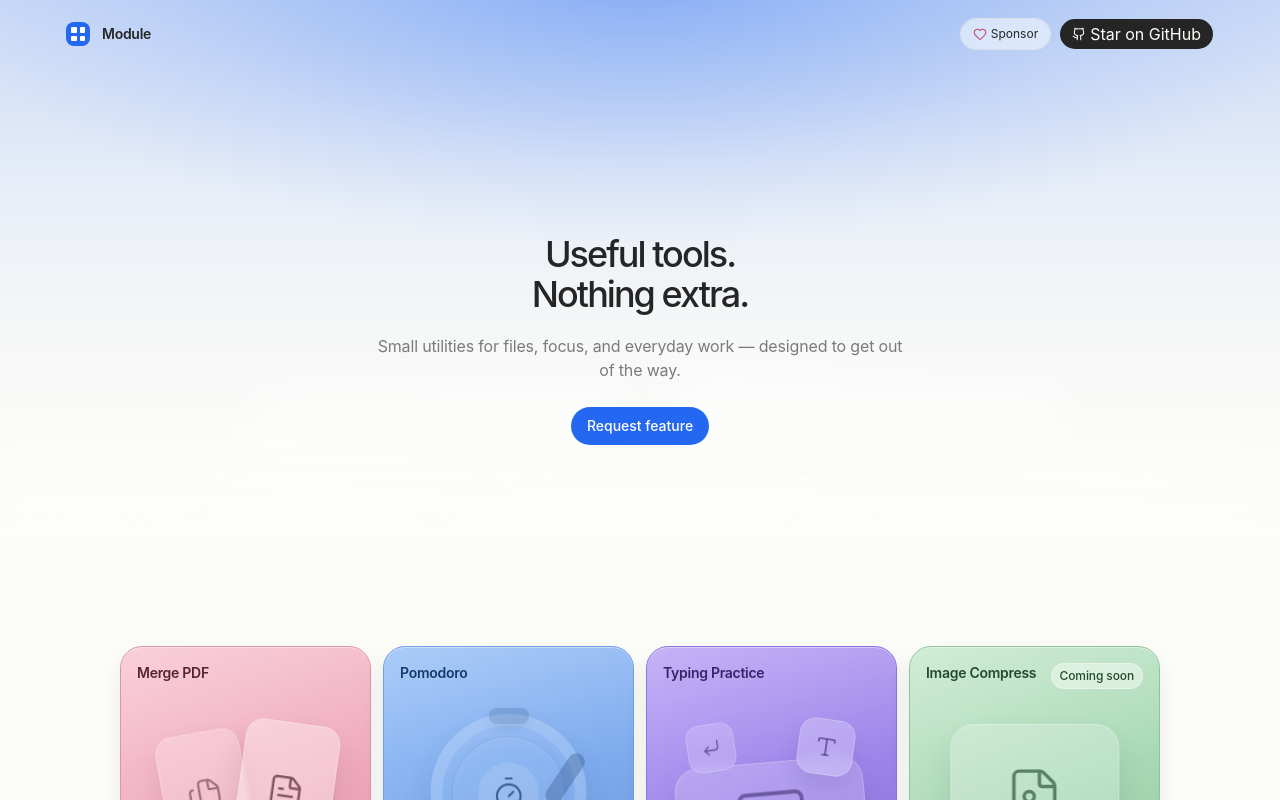
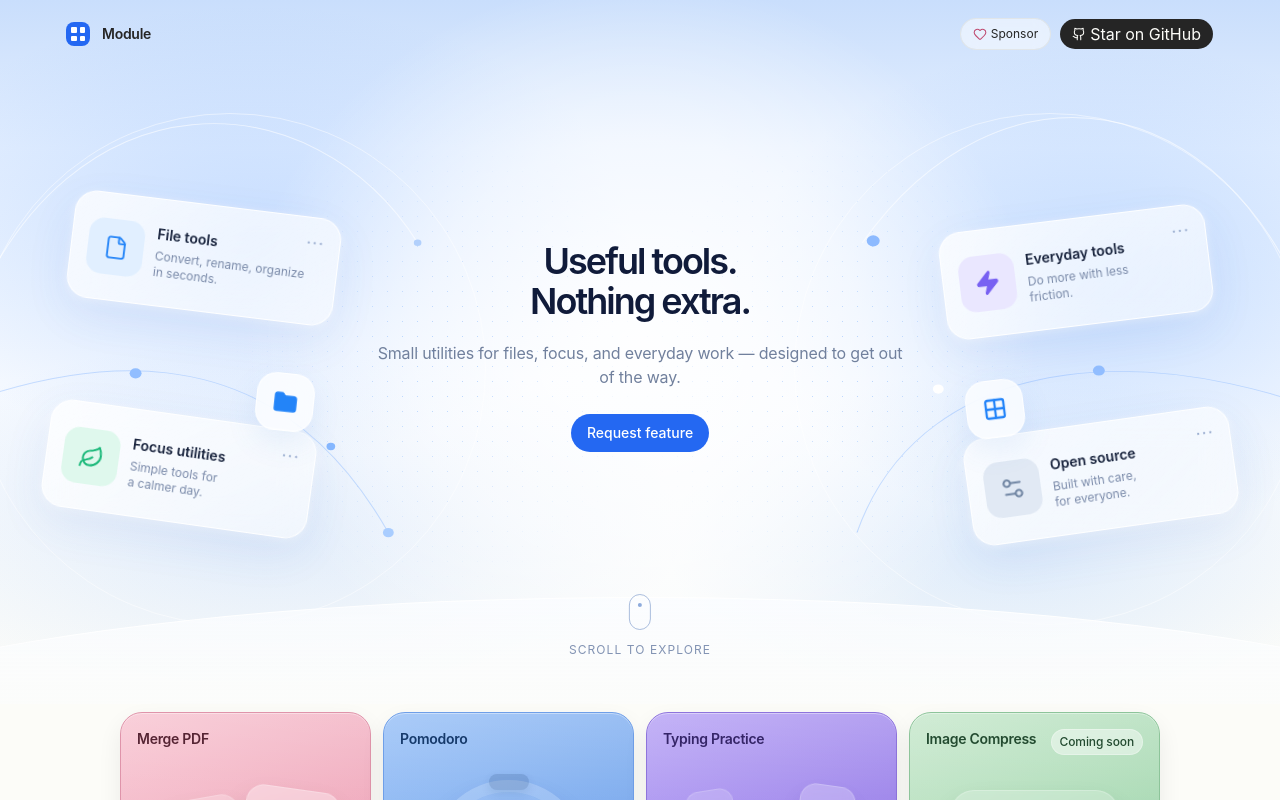
Before and after one commit to howlil/modu-app, a SvelteKit app: page / in a window 1280 px wide. Shown: the top 800 px of the page. Built offline with nearby package versions, Linux system fonts and the light colour scheme.

Commit message:
feat: render glass orbit hero on homepage

```diff
--- a/src/routes/+page.svelte
+++ b/src/routes/+page.svelte
@@ -1,5 +1,5 @@
 <script lang="ts">
-  import FeatureRequestDialog from '#lib/components/FeatureRequestDialog.svelte';
+  import HomeHero from '#lib/components/HomeHero.svelte';
   import ToolCard from '#lib/components/ToolCard.svelte';
   import { modules } from '#lib/platform/registry/modules.ts';
   import type { ModuleDefinition } from '#lib/platform/registry/types.ts';
@@ -17,31 +17,7 @@
   <meta name="description" content="Small browser utilities that run locally." />
 </svelte:head>
 
-<section class="hero-cloud relative -mt-[68px] overflow-hidden pt-[68px]">
-  <div class="cloud-field pointer-events-none absolute inset-x-0 bottom-[-12px] h-[53%]" aria-hidden="true">
-    <span class="cloud cloud-1"></span>
-    <span class="cloud cloud-2"></span>
-    <span class="cloud cloud-3"></span>
-    <span class="cloud cloud-4"></span>
-    <span class="cloud cloud-5"></span>
-  </div>
-
-  <div class="relative z-10 grid min-h-[570px] place-items-center px-4 py-[72px] pb-[98px] text-center max-[760px]:px-2.5 max-[700px]:min-h-[500px] max-[700px]:py-8">
-    <div class="mx-auto w-full max-w-[820px]">
-      <h1 class="m-0 text-display font-medium  tracking-[-0.055em]">
-        Useful tools.<br />Nothing extra.
-      </h1>
-
-      <p class="mx-auto mt-5 max-w-[540px] text-body font-normal  tracking-[-0.01em] text-muted-foreground">
-        Small utilities for files, focus, and everyday work — designed to get out of the way.
-      </p>
-
-      <div class="mt-6 flex justify-center">
-        <FeatureRequestDialog />
-      </div>
-    </div>
-  </div>
-</section>
+<HomeHero />
 
 <section id="tools" class="px-4 pb-8 pt-2 max-[760px]:px-2.5 max-[700px]:pb-6">
   <div class="mx-auto grid w-full max-w-[1040px] grid-cols-4 gap-3 max-[820px]:grid-cols-2">
@@ -52,130 +28,3 @@
     <ToolCard module={imageCompressPreview} preview />
   </div>
 </section>
-
-<style>
-  .hero-cloud {
-    width: 100%;
-    background:
-      radial-gradient(
-        900px 350px at 50% -4%,
-        color-mix(in srgb, var(--primary) 40%, transparent) 0%,
-        color-mix(in srgb, var(--primary) 24%, transparent) 28%,
-        color-mix(in srgb, var(--primary) 10%, transparent) 53%,
-        transparent 78%
-      ),
-      linear-gradient(
-        180deg,
-        color-mix(in srgb, var(--primary) 23%, transparent) 0%,
-        color-mix(in srgb, var(--primary) 16%, transparent) 16%,
-        color-mix(in srgb, var(--primary) 9%, transparent) 31%,
-        color-mix(in srgb, var(--primary) 3.5%, transparent) 50%,
-        color-mix(in srgb, var(--background) 76%, transparent) 72%,
-        var(--background) 100%
-      );
-  }
-
-  .hero-cloud::after {
-    content: '';
-    position: absolute;
-    inset: 0;
-    pointer-events: none;
-    z-index: 1;
-    background: linear-gradient(
-      180deg,
-      transparent 0%,
-      transparent 44%,
-      color-mix(in srgb, var(--background) 14%, transparent) 58%,
-      color-mix(in srgb, var(--background) 58%, transparent) 78%,
-      var(--background) 100%
-    );
-  }
-
-  .cloud-field::before,
-  .cloud-field::after {
-    content: '';
-    position: absolute;
-    border-radius: 999px;
-    background: rgb(255 255 255 / 0.6);
-    filter: blur(20px);
-  }
-
-  .cloud-field::before {
-    width: 30%;
-    height: 26%;
-    left: 19%;
-    top: 23%;
-    transform: rotate(-4deg);
-  }
-
-  .cloud-field::after {
-    width: 31%;
-    height: 23%;
-    right: 17%;
-    top: 18%;
-    transform: rotate(5deg);
-  }
-
-  .cloud {
-    position: absolute;
-    display: block;
-    border-radius: 999px;
-    background:
-      radial-gradient(
-        circle at 50% 38%,
-        rgb(255 255 255 / 0.98) 0%,
-        rgb(255 255 255 / 0.94) 45%,
-        rgb(255 255 255 / 0.78) 68%,
-        rgb(255 255 255 / 0) 100%
-      );
-    box-shadow:
-      0 -18px 60px rgb(255 255 255 / 0.72),
-      0 25px 90px color-mix(in srgb, var(--primary) 3.5%, transparent);
-  }
-
-  .cloud-1 {
-    width: 34%;
-    height: 48%;
-    left: -3%;
-    bottom: -2%;
-    opacity: 0.88;
-  }
-
-  .cloud-2 {
-    width: 34%;
-    height: 60%;
-    left: 13%;
-    bottom: -13%;
-    opacity: 0.96;
-  }
-
-  .cloud-3 {
-    width: 38%;
-    height: 66%;
-    left: 33%;
-    bottom: -18%;
-  }
-
-  .cloud-4 {
-    width: 35%;
-    height: 57%;
-    left: 60%;
-    bottom: -11%;
-    opacity: 0.95;
-  }
-
-  .cloud-5 {
-    width: 31%;
-    height: 46%;
-    right: -2%;
-    bottom: -2%;
-    opacity: 0.86;
-  }
-
-  @media (max-width: 700px) {
-    .cloud-field {
-      height: 46%;
-      bottom: -22px;
-    }
-  }
-</style>
```
